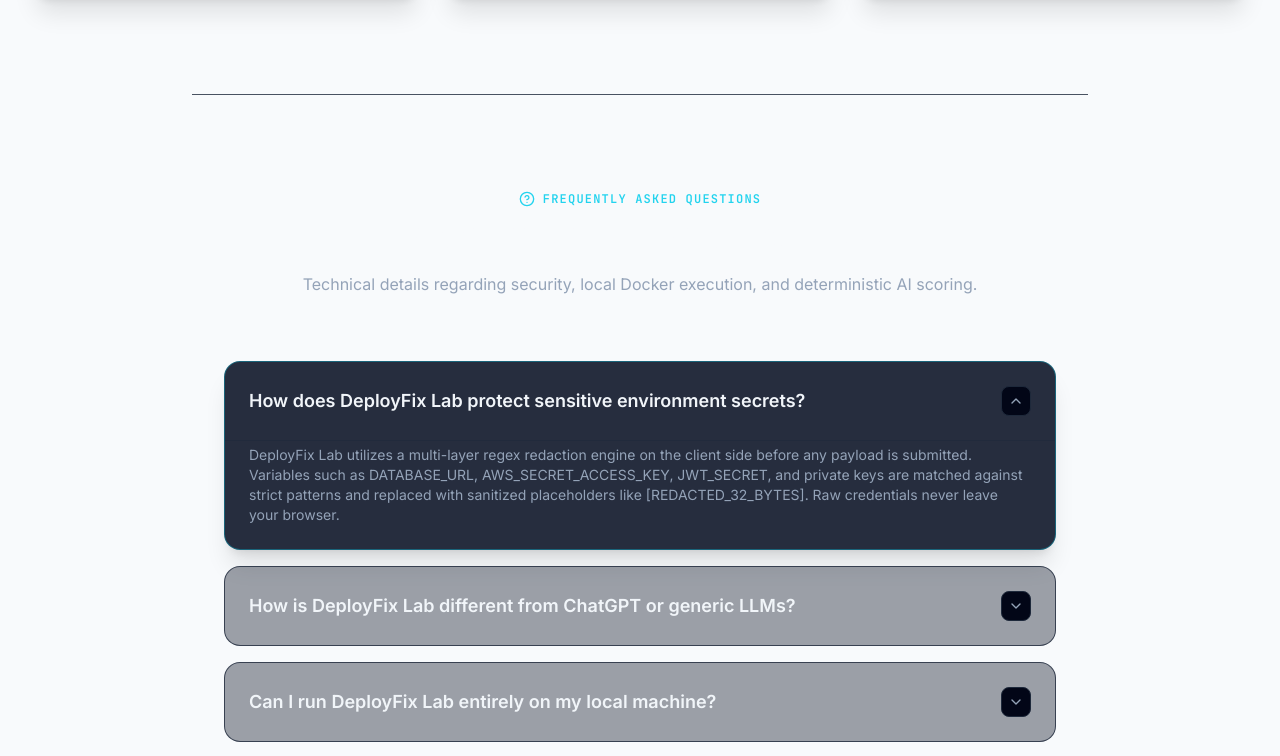
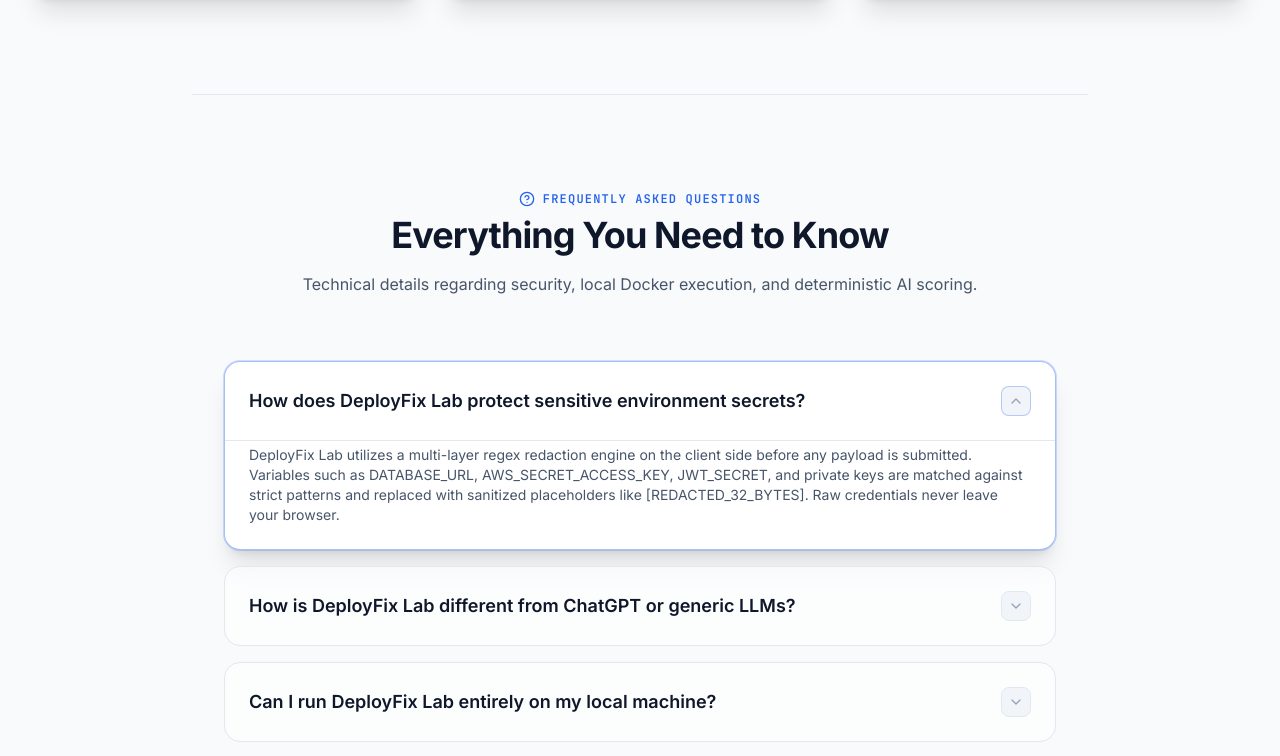
Before and after one commit to Radheshbhuva/DeployFixLab, a React (Vite) app in the folder frontend/: page / in a window 1280 px wide. Shown: the part 7991-8747 px from the top of the page. Built offline with nearby package versions, Linux system fonts and the light colour scheme; no server answers.

Commit message:
feat(theme): adapt FaqSection accordion cards and borders to theme tokens

```diff
--- a/frontend/src/features/landing/components/FaqSection.tsx
+++ b/frontend/src/features/landing/components/FaqSection.tsx
@@ -10,16 +10,16 @@
   };
 
   return (
-    <section id="faq" className="py-24 px-4 sm:px-6 lg:px-8 max-w-4xl mx-auto border-t border-slate-800/80">
+    <section id="faq" className="py-24 px-4 sm:px-6 lg:px-8 max-w-4xl mx-auto border-t border-border-default">
       <div className="text-center mb-16">
-        <span className="text-cyan-400 font-mono text-xs uppercase tracking-widest font-semibold flex items-center justify-center gap-2">
+        <span className="text-brand-primary font-mono text-xs uppercase tracking-widest font-semibold flex items-center justify-center gap-2">
           <HelpCircle className="w-4 h-4" />
           Frequently Asked Questions
         </span>
-        <h2 className="text-3xl sm:text-4xl font-bold text-slate-50 mt-2 tracking-tight">
+        <h2 className="text-3xl sm:text-4xl font-bold text-text-primary mt-2 tracking-tight">
           Everything You Need to Know
         </h2>
-        <p className="text-slate-400 mt-4 text-base leading-relaxed">
+        <p className="text-text-secondary mt-4 text-base leading-relaxed">
           Technical details regarding security, local Docker execution, and deterministic AI scoring.
         </p>
       </div>
@@ -33,20 +33,20 @@
               key={faq.id}
               className={`rounded-2xl border transition-all duration-200 overflow-hidden ${
                 isOpen
-                  ? 'border-cyan-500/40 bg-slate-900/90 shadow-xl'
-                  : 'border-slate-800/80 bg-slate-900/40 hover:border-slate-700'
+                  ? 'border-brand-primary/40 bg-bg-surface shadow-xl ring-1 ring-brand-primary/20'
+                  : 'border-border-default bg-bg-surface/60 hover:border-brand-primary/30'
               }`}
             >
               <button
                 onClick={() => toggleFaq(idx)}
                 className="w-full p-5 sm:p-6 text-left flex items-center justify-between gap-4 focus:outline-none"
               >
-                <span className="text-base sm:text-lg font-semibold text-slate-100">
+                <span className="text-base sm:text-lg font-semibold text-text-primary">
                   {faq.question}
                 </span>
                 <div
-                  className={`p-1.5 rounded-lg bg-slate-950 border border-slate-800 text-slate-400 transform transition-transform ${
-                    isOpen ? 'rotate-180 text-cyan-400 border-cyan-500/30' : ''
+                  className={`p-1.5 rounded-lg bg-bg-raised border border-border-default text-text-muted transform transition-transform ${
+                    isOpen ? 'rotate-180 text-brand-primary border-brand-primary/30' : ''
                   }`}
                 >
                   <ChevronDown className="w-4 h-4" />
@@ -54,7 +54,7 @@
               </button>
 
               {isOpen && (
-                <div className="px-5 sm:px-6 pb-6 pt-1 text-xs sm:text-sm text-slate-400 leading-relaxed border-t border-slate-800/60 font-normal">
+                <div className="px-5 sm:px-6 pb-6 pt-1 text-xs sm:text-sm text-text-secondary leading-relaxed border-t border-border-default font-normal">
                   <p>{faq.answer}</p>
                 </div>
               )}
```
